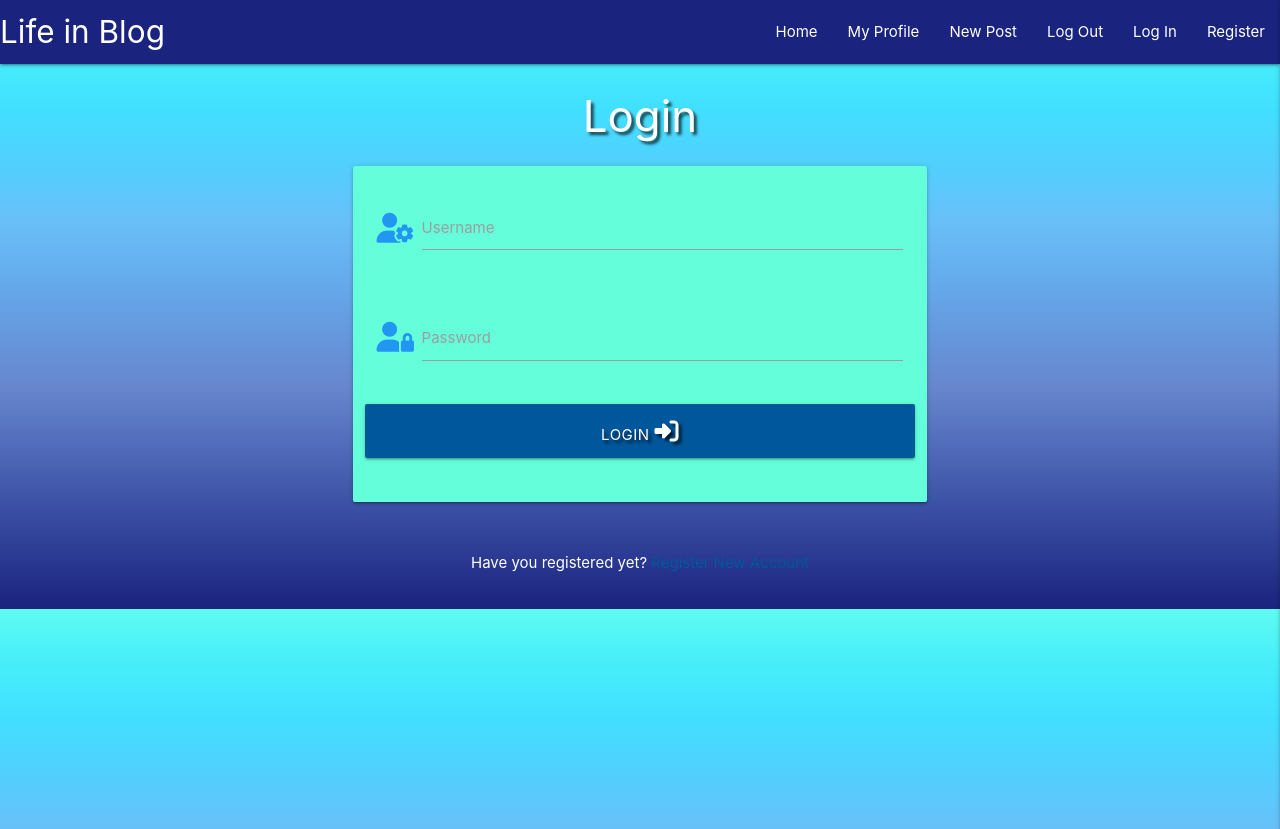
After one commit to Code-Institute-Submissions/janebmckenna-MilestoneProject3, a Flask app: page /login in a window 1280 px wide. The commit adds this page. Shown: the top 829 px of the page. Run offline with Flask 3, Linux system fonts and the light colour scheme; some libraries are stand-ins or nearby versions.

Commit message:
Feat: add login page and 404

```diff
--- a/app.py
+++ b/app.py
@@ -27,15 +27,17 @@ def blog_posts():
 @app.route("/register", methods=["GET", "POST"])
 def register():
     if request.method == "POST":
-        # check if username/email already exist
+        # check if username already exists
         existing_user = mongo.db.users.find_one(
             {"username": request.form.get("username").lower()})
-        existing_email = mongo.db.users.find_one(
-            {"email": request.form.get("email").lower()})
 
         if existing_user:
             flash("Username already exists")
             return redirect(url_for("register"))
+
+        # check if email already exists
+        existing_email = mongo.db.users.find_one(
+        {"email": request.form.get("email").lower()})
 
         if existing_email:
             flash("Email already in use")
@@ -44,6 +46,7 @@ def register():
         password = request.form.get("password")
         confirm = request.form.get("confirm")
 
+        # checks to see if the passwords match before registering the user
         if password == confirm:
             register = {
                 "email": request.form.get("email").lower(),
@@ -73,6 +76,41 @@ def profile(username):
     return redirect(url_for("login"))
 
 
+@app.route("/login", methods=["GET", "POST"])
+def login():
+    if request.method == "POST":
+        # check if username exists in DB
+        existing_user = mongo.db.users.find_one(
+            {"username": request.form.get("username").lower()})
+
+        if existing_user:
+            # ensure passwords match
+            if check_password_hash(
+                existing_user["password"], request.form.get("password")):
+                    session["user"] = request.form.get("username").lower()
+                    flash("Welcome, {}".format(
+                        request.form.get("username")))
+                    return redirect(url_for(
+                        "profile", username=session["user"]))
+            else:
+                # passwords dont match
+                flash ("Incorrect username and/or password")
+                return redirect(url_for("login"))
+
+        else:
+            # username doesnt exist
+            flash ("Incorrect username and/or password")
+            return redirect(url_for("login"))
+    return render_template("login.html")
+
+
+@app.route("/logout")
+def logout():
+        # remove user from session cookies
+        flash ("You have been logged out")
+        session.pop('user')
+        return redirect(url_for("login"))
+
 
 # NOTE TO SELF: UPDATE TO DEBUG=False prior to submitting
 if __name__ == "__main__":
--- a/static/css/style.css
+++ b/static/css/style.css
@@ -1,5 +1,5 @@
 body{
-    background-image: linear-gradient(to top, #1a237e, #2c3b93, #3e54a7, #526dbb, #6786ce, #6599de, #65acec, #69bff8, #52cffe, #41dfff, #46eefa, #5ffbf1);
+    background: linear-gradient(to top, #1a237e, #2c3b93, #3e54a7, #526dbb, #6786ce, #6599de, #65acec, #69bff8, #52cffe, #41dfff, #46eefa, #5ffbf1);
     color: white;
 }
 
--- a/templates/base.html
+++ b/templates/base.html
@@ -22,8 +22,8 @@
               <li><a href="{{ url_for('blog_posts')}}">Home</a></li>
               <li><a href="{{ url_for('profile', username=session['user'])}}">My Profile</a></li>
               <li><a href="#">New Post</a></li>
-            <li><a href="#">Log Out</a></li>
-            <li><a href="#">Log In</a></li>
+              <li><a href="{{ url_for('logout')}}">Log Out</a></li>
+              <li><a href="{{ url_for('login')}}">Log In</a></li>
               <li><a href="{{ url_for('register')}}">Register</a></li>
             </ul>
           </div>
@@ -34,10 +34,22 @@
           <li><a href="{{ url_for('blog_posts')}}">Home</a></li>
           <li><a href="{{ url_for('profile', username=session['user'])}}">My Profile</a></li>
           <li><a href="#">New Post</a></li>
-        <li><a href="#">Log Out</a></li>
-        <li><a href="#">Log In</a></li>
+          <li><a href="{{ url_for('logout')}}" id="logout">Log Out</a></li>
+          <li><a href="{{ url_for('login')}}">Log In</a></li>
           <li><a href="{{ url_for('register')}}">Register</a></li>
         </ul>
+        <section>
+          <!-- flash messages -->
+          {% with messages = get_flashed_messages() %}
+              {% if messages %}
+                  {% for message in messages %}
+                      <div class="row flashes">
+                          <h4 class="teal accent-2 center-align indigo-text text-darken-4">{{ message }}</h4>
+                      </div>
+                  {% endfor %}
+              {% endif %}
+          {% endwith %}
+        </section>
         <main class="container">
             {% block content %}
             {% endblock %}
--- /dev/null
+++ b/templates/login.html
@@ -0,0 +1,43 @@
+{% extends "base.html" %}
+{% block content %}
+    <h3 class="center-align text-shadow">Login</h3>
+
+    <div class="row">
+        <form class="col s12 m8 offset-m2" method="POST" action="{{ url_for('login')}}">
+            <div class="card-panel teal accent-2">
+                <!-- username -->
+                <div class="row">
+                    <div class="input-field col s12">
+                    <i class="fas fa-user-cog prefix blue-text text-white"></i>
+                    <textarea id="username" name="username" minlength="5" maxlength="15" pattern="^[a-zA-Z0-9]{5,15}$" class="materialize-textarea" required></textarea>
+                    <label for="username">Username</label>
+                    </div>
+                </div>
+                <!-- password -->
+                <div class="row">
+                    <div class="input-field col s12">
+                        <i class="fas fa-user-lock prefix blue-text text-white"></i>
+                    <input id="password" name="password" type="password" minlength="5" maxlength="15" pattern="^[a-zA-Z0-9]{5,15}$" class="validate" required>
+                    <label for="password">Password</label>
+                    </div>
+                </div>
+                <!-- login -->
+                <div class="row">
+                    <button type="submit" class="col s12 btn-large light-blue darken-4 text-shadow">
+                        Login <i class="fas fa-sign-in-alt"></i>
+                    </button>
+                </div>
+            </div>
+        </form>
+    </div>
+
+    <div class="row">
+        <div class="col s12">
+            <p class="center-align">
+                Have you registered yet?
+                <a href="{{ url_for('register') }}" class="light-blue-text text-darken-4">Register New Account</a>
+            </p>
+        </div>
+    </div>
+
+{% endblock %}
--- a/templates/profile.html
+++ b/templates/profile.html
@@ -5,7 +5,7 @@
         <div class="col s12 m8 offset-m2">
             <div class="card-panel">
                 <h3 class="center-align light-blue-text text-darken-4">
-                    {{username}}'s Profile
+                    {{username.upper()}}'s Profile
                 </h3>
             </div>
         </div>
--- a/templates/register.html
+++ b/templates/register.html
@@ -52,7 +52,7 @@
         <div class="col s12">
             <p class="center-align">
                 Already registered?
-                <a href="#" class="light-blue-text text-darken-4">Log In</a>
+                <a href="{{ url_for('login')}}" class="light-blue-text text-darken-4">Log In</a>
             </p>
         </div>
     </div>
```
Also changed, not shown: templates/404.html (added, +8 -0 lines). Lines whose indentation alone changed are shown as unchanged.
